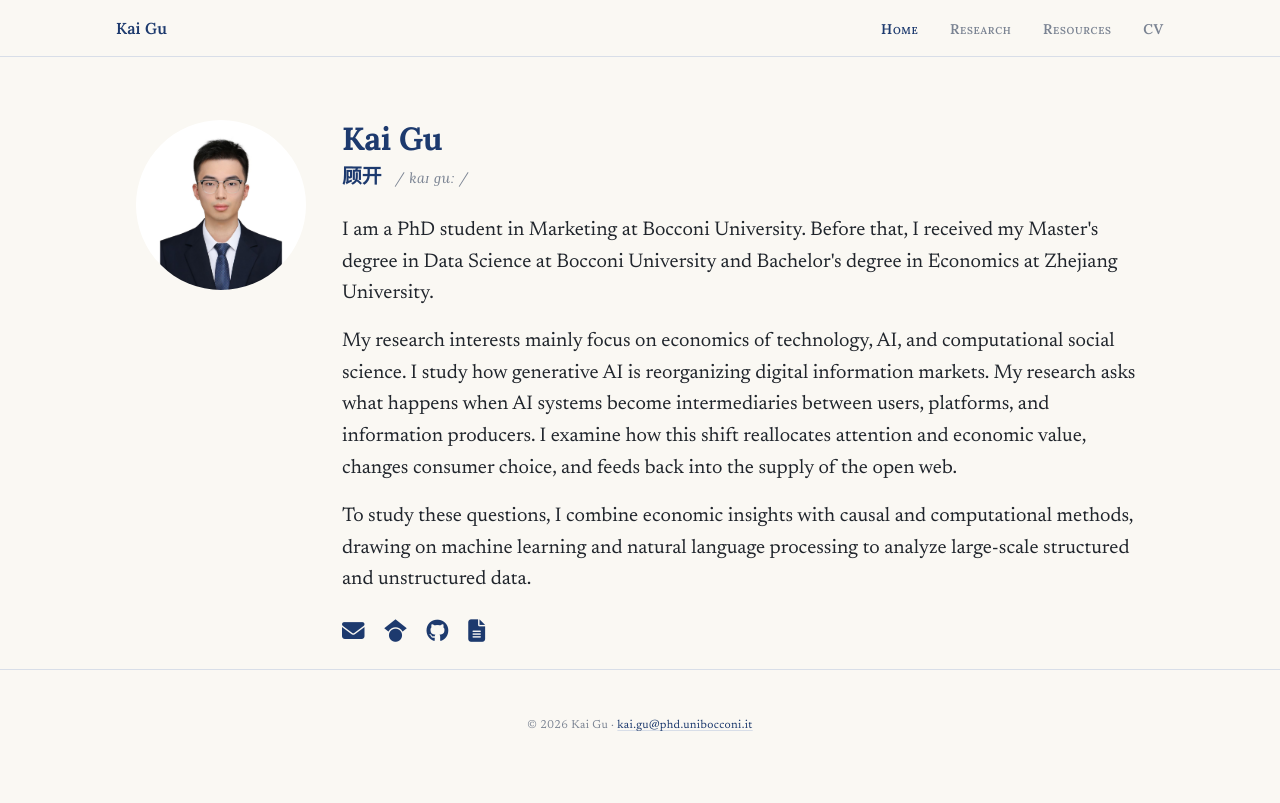
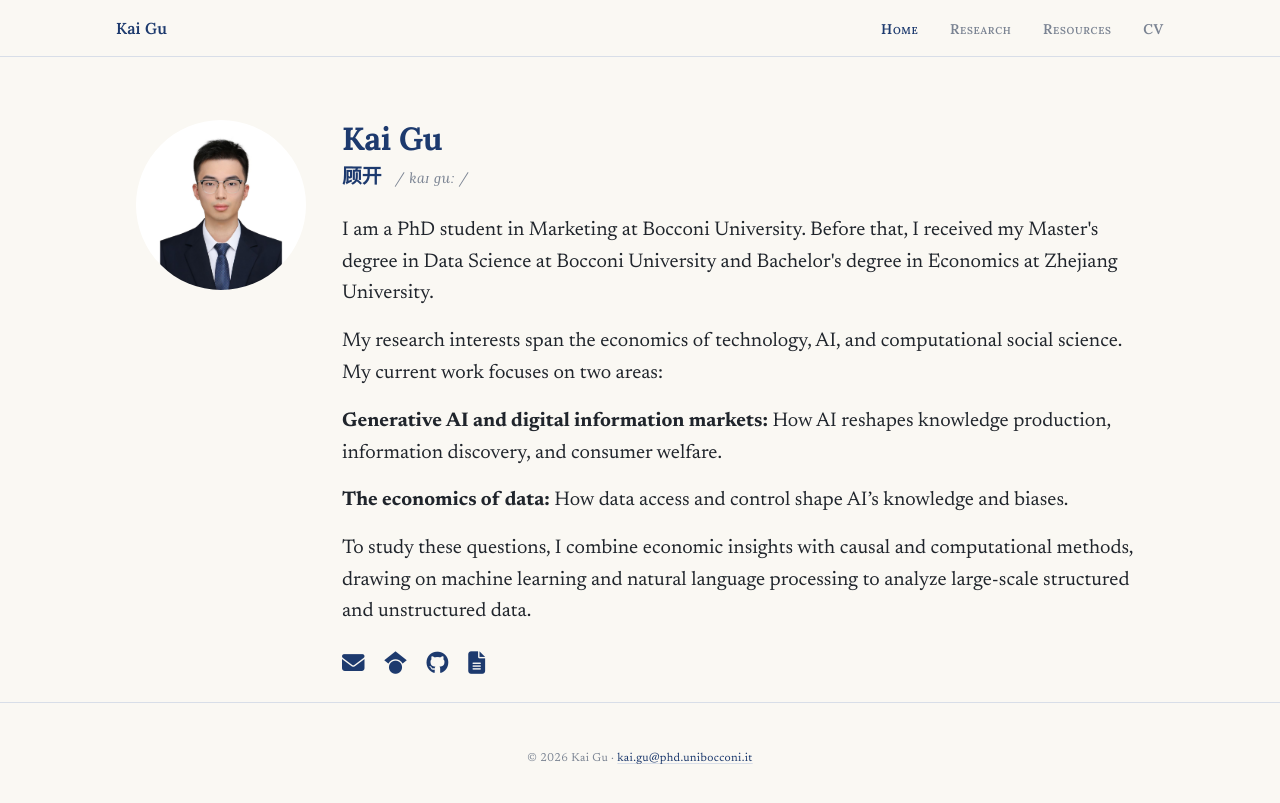
Before and after one commit to KaiGu2024/KaiGu2024.github.io, a Jekyll site: the page docs/index.html, which Jekyll copies as it is, in a window 1280 px wide. Shown: the top 803 px of the page. Built offline with Jekyll 4.4.1, drawn with Linux system fonts in a browser that asks for light colours; some web fonts are replaced.

Commit message:
clarify home research interests into two focused areas

```diff
--- a/docs/index.html
+++ b/docs/index.html
@@ -86,7 +86,9 @@
             <p class="name-details"><span class="name-cn" lang="zh">顾开</span><span class="name-phonetic">/ kaɪ ɡuː /</span></p>
           </header>
           <p class="about-bio reveal-up">I am a PhD student in Marketing at Bocconi University. Before that, I received my Master's degree in Data Science at Bocconi University and Bachelor's degree in Economics at Zhejiang University.</p>
-          <p class="about-bio reveal-up">My research interests mainly focus on economics of technology, AI, and computational social science. I study how generative AI is reorganizing digital information markets. My research asks what happens when AI systems become intermediaries between users, platforms, and information producers. I examine how this shift reallocates attention and economic value, changes consumer choice, and feeds back into the supply of the open web.</p>
+          <p class="about-bio reveal-up">My research interests span the economics of technology, AI, and computational social science. My current work focuses on two areas:</p>
+          <p class="about-bio reveal-up"><strong>Generative AI and digital information markets:</strong> How AI reshapes knowledge production, information discovery, and consumer welfare.</p>
+          <p class="about-bio reveal-up"><strong>The economics of data:</strong> How data access and control shape AI’s knowledge and biases.</p>
           <p class="about-bio reveal-up">To study these questions, I combine economic insights with causal and computational methods, drawing on machine learning and natural language processing to analyze large-scale structured and unstructured data.</p>
           <div class="about-links reveal-up" aria-label="Contact and profile links">
             <a href="mailto:kai.gu@phd.unibocconi.it" aria-label="Email" title="Email"><i class="fa-solid fa-envelope" aria-hidden="true"></i><span class="sr-only">Email</span></a>
```
